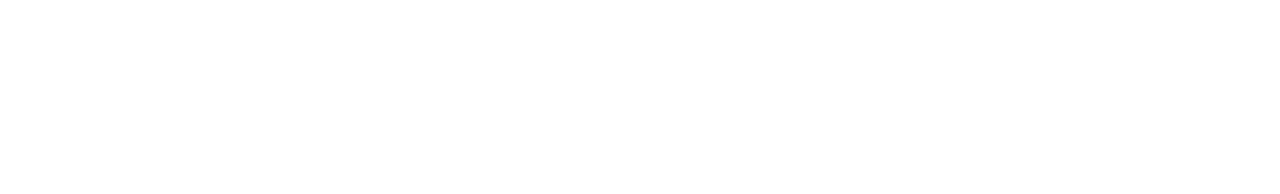
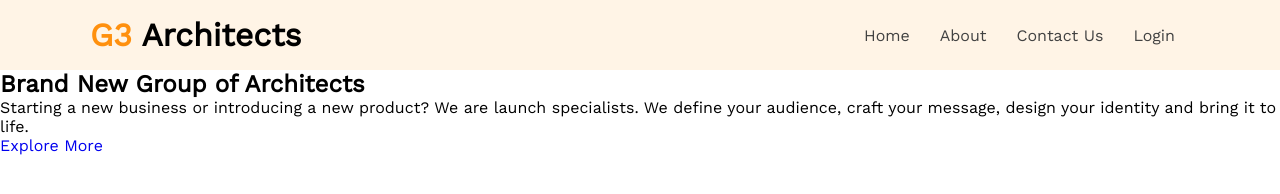
Before and after one commit to ForhadRoben/build-responsive-g3-architects-using-HTML-CSS, a plain HTML site: page index.html in a window 1280 px wide. Drawn offline with nearby package versions, Linux system fonts and the light colour scheme.

Commit message:
navbar design completed

```diff
--- a/css/style.css
+++ b/css/style.css
@@ -0,0 +1,62 @@
+/* google fonts */
+@import url('https://fonts.googleapis.com/css2?family=Work+Sans&display=swap');
+
+* {
+    margin: 0;
+    padding: 0;
+    box-sizing: border-box;
+}
+
+/* common styles */
+body {
+    font-family: 'Work Sans', sans-serif;
+}
+
+ul {
+    list-style-type: none;
+}
+
+a {
+    text-decoration: none;
+}
+
+span {
+    color: #FF900E;
+}
+
+/* css utilities */
+.container {
+    max-width: 1100px;
+    margin: 0 auto;
+}
+
+.flex {
+    display: flex;
+    justify-content: center;
+    align-items: center;
+    height: 100%;
+}
+
+/* navbar styles*/
+.navbar {
+    background-color: rgba(255, 144, 14, 0.1);
+    height: 70px;
+}
+
+.navbar ul {
+    display: flex;
+}
+
+.navbar a {
+    color: #424242;
+    padding: 10px;
+    margin: 0 5px;
+}
+
+.navbar a:hover {
+    border-bottom: 2px solid #FF900E;
+}
+
+.navbar .flex {
+    justify-content: space-between;
+}
--- a/index.html
+++ b/index.html
@@ -6,11 +6,39 @@
     <meta http-equiv="X-UA-Compatible" content="IE=edge">
     <meta name="viewport" content="width=device-width, initial-scale=1.0">
     <title>G3 Architects</title>
+    <!-- css link -->
     <link rel="stylesheet" href="./css/style.css">
 </head>
 
 <body>
+    <!-- navbar part -->
+    <header class="navbar">
+        <div class="container flex">
+            <h1><span>G3</span> Architects</h1>
+            <nav>
+                <ul>
+                    <li><a href="#">Home</a></li>
+                    <li><a href="#">About</a></li>
+                    <li><a href="#">Contact Us</a></li>
+                    <li><a href="#">Login</a></li>
+                </ul>
+            </nav>
+        </div>
+    </header>
+    <main>
+        <!-- banner part -->
+        <section>
+            <div class="banner-text">
+                <h1>Brand New Group of Architects </h1>
+                <p>Starting a new business or introducing a new product? We are launch specialists.
+                    We define your audience, craft your message, design your identity and bring it to life.</p>
+                <a href="#">Explore More</a>
+            </div>
+            <div class="banner-img"></div>
 
+        </section>
+    </main>
+    <footer></footer>
 </body>
 
 </html>
```
